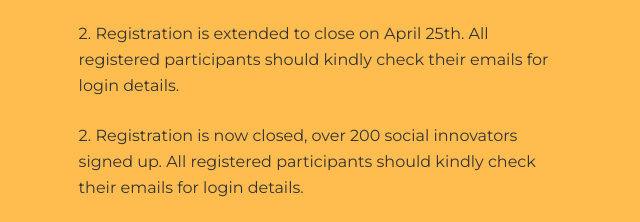
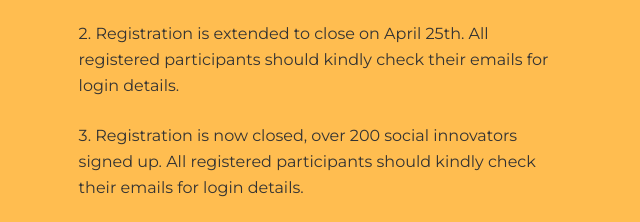
Before and after one commit to iglowproject/iglow, a plain HTML site: page index.html in a window 1280 px wide. Shown: the part 1305-1527 px from the top of the page, 280-920 px from the left. Drawn offline with Linux system fonts and the light colour scheme.

Commit message:
regclos2

```diff
--- a/index.html
+++ b/index.html
@@ -241,7 +241,7 @@
 								2. Registration is extended to close on April 25th. All registered participants should kindly check their emails for login details.
 							</p>
 							<p>
-								2. Registration is now closed, over 200 social innovators signed up. All registered participants should kindly check their emails for login details.
+								3. Registration is now closed, over 200 social innovators signed up. All registered participants should kindly check their emails for login details.
 							</p>
 							<ul class="list-unstyled li-space-lg">
 								<li class="media">
```
